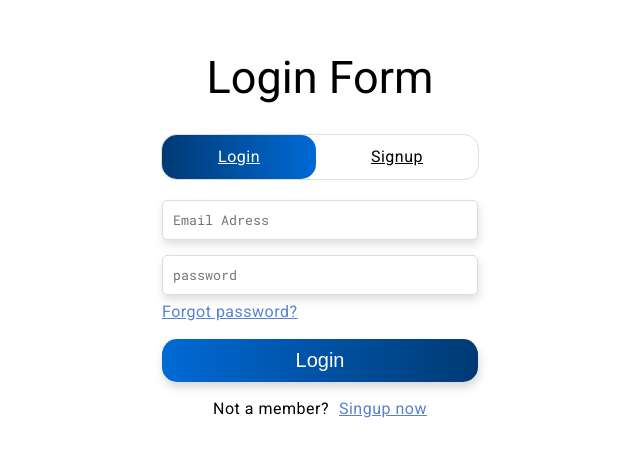
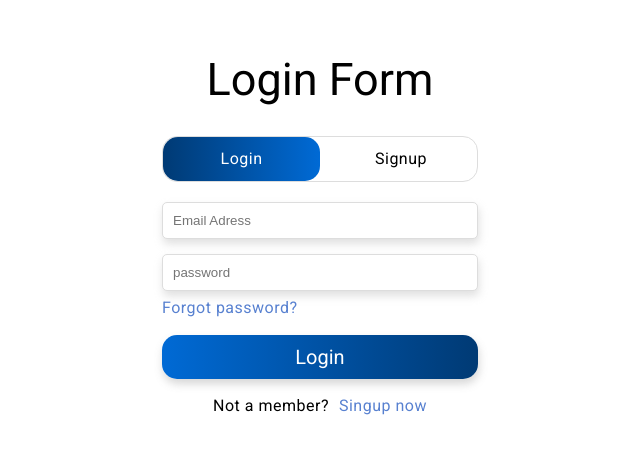
Before and after one commit to Brutix/CountryInfoApp, an Angular app: page /login in a window 1280 px wide. Shown: the part 158-614 px from the top of the page, without its empty margins (320-960 px from the left). Built offline with nearby package versions, Linux system fonts and the light colour scheme.

Commit message:
remove some fonts

```diff
--- a/src/app/components/login/login.component.scss
+++ b/src/app/components/login/login.component.scss
@@ -1,13 +1,13 @@
-@import url("https://fonts.googleapis.com/css2?family=Poppins:wght@500;600;700&display=swap");
-@import url('https://fonts.googleapis.com/css2?family=Roboto+Mono:ital,wght@0,100..700;1,100..700&display=swap');
+//@import url("https://fonts.googleapis.com/css2?family=Poppins:wght@500;600;700&display=swap");
+//@import url('https://fonts.googleapis.com/css2?family=Roboto+Mono:ital,wght@0,100..700;1,100..700&display=swap');
 
-//* {
-//  margin: 0;
-//  padding: 0;
-//  box-sizing: border-box;
-//  font-family: "Poppins", sans-serif;
-//  text-decoration: none;
-//}
+* {
+  margin: 0;
+  padding: 0;
+  box-sizing: border-box;
+  font-family: "Roboto", sans-serif;
+  text-decoration: none;
+}
 
 .container{
   display: flex;
```
